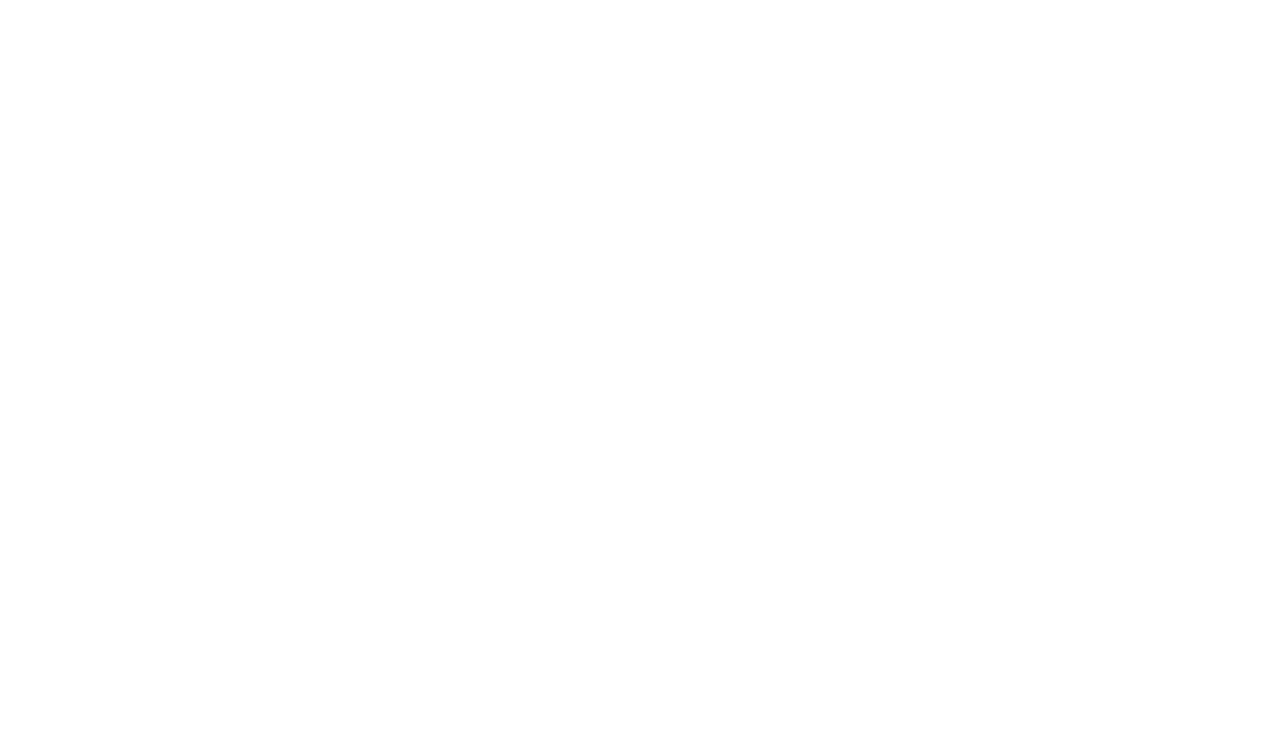
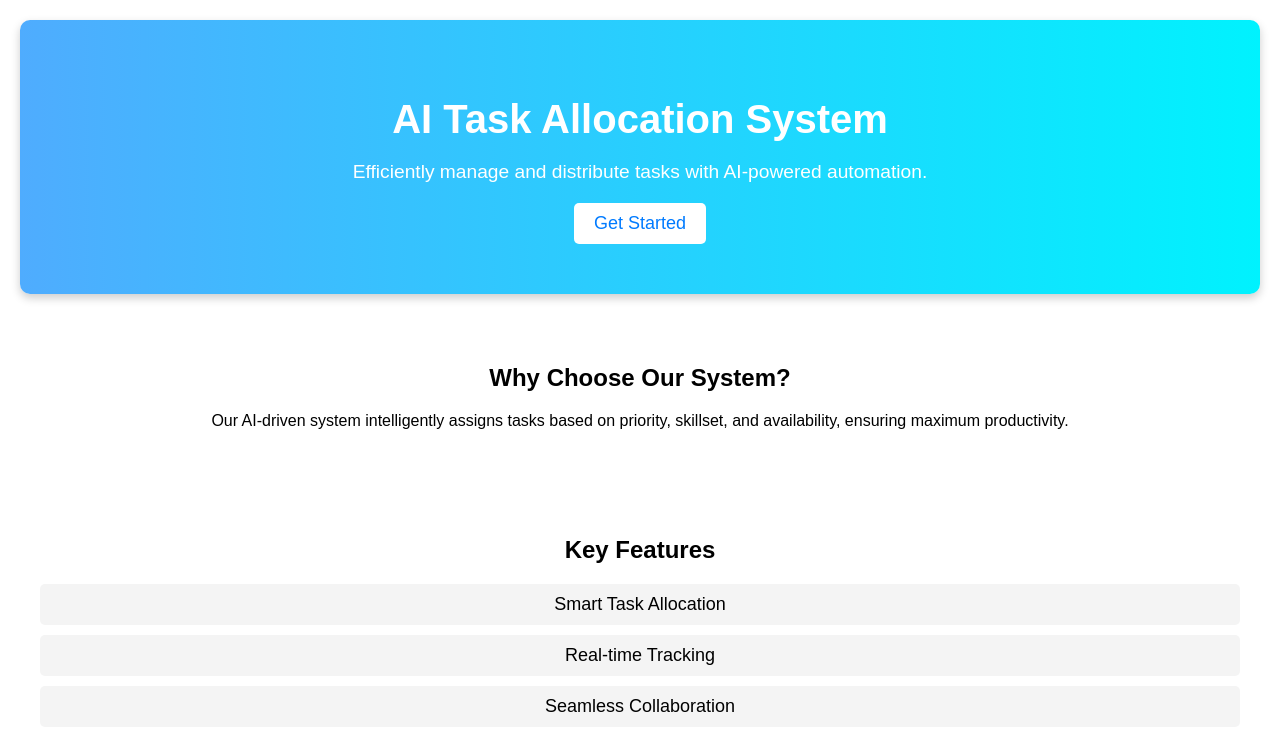
Before and after one commit to OMNEJAKAR/Hackwell, a React (Create React App) app: page / in a window 1280 px wide. Before the commit this address had no page. Shown: the top 750 px of the page. Built offline with nearby package versions, Linux system fonts and the light colour scheme.

Commit message:
home page added

```diff
--- a/src/App.css
+++ b/src/App.css
@@ -1,3 +1,62 @@
+.home-container {
+  font-family: Arial, sans-serif;
+  text-align: center;
+  padding: 20px;
+}
+
+.hero {
+  background: linear-gradient(to right, #4facfe, #00f2fe);
+  color: white;
+  padding: 50px;
+  border-radius: 10px;
+  box-shadow: 0px 4px 10px rgba(0, 0, 0, 0.2);
+}
+
+.hero h1 {
+  font-size: 2.5em;
+  margin-bottom: 10px;
+}
+
+.hero p {
+  font-size: 1.2em;
+  margin-bottom: 20px;
+}
+
+.cta-button {
+  background: white;
+  color: #007bff;
+  font-size: 18px;
+  padding: 10px 20px;
+  border: none;
+  border-radius: 5px;
+  cursor: pointer;
+  transition: 0.3s;
+}
+
+.cta-button:hover {
+  background: #007bff;
+  color: white;
+}
+
+.about, .features {
+  margin-top: 30px;
+  padding: 20px;
+}
+
+.features ul {
+  list-style: none;
+  padding: 0;
+}
+
+.features li {
+  font-size: 18px;
+  background: #f4f4f4;
+  margin: 10px 0;
+  padding: 10px;
+  border-radius: 5px;
+}
+
+
 .container {
   text-align: center;
   font-family: Arial, sans-serif;
@@ -42,7 +101,7 @@
 }
 
 .register-form {
-  width: 350px;
+  width: 400px;
   margin: auto;
   padding: 20px;
   border: 1px solid #ddd;
@@ -52,6 +111,8 @@
   display: flex;
   flex-direction: column;
   gap: 10px;
+  align-items: center;
+
 }
 
 .register-form h2 {
@@ -95,3 +156,13 @@
 .register-form button:hover {
   background: #0056b3;
 }
+
+body {
+  position: relative;
+}
+.register-form-div {
+  height: 700px;
+  display: flex;
+  align-items: center;
+  overflow-y: hidden;
+}
--- a/src/App.js
+++ b/src/App.js
@@ -1,15 +1,16 @@
 import React from "react";
 import { BrowserRouter as Router, Routes, Route } from "react-router-dom";
-import SupervisorTasks from "./components/SupervisorTasks";
-import RegisterForm from "./components/client-side/registration";
+import SupervisorTasks from "./components/frontend/SupervisorTasks";
+import RegisterForm from "./components/frontend/registration";
 import "./App.css";
-
+import Home from "./components/frontend/home";
 
 
 const App = () => {
   return (
     <Router>
       <Routes>
+        <Route path="/" element={<Home />} />
         <Route path="/tasks" element={<SupervisorTasks />} />
         <Route path="/register" element={<RegisterForm />} />
       </Routes>
--- a/src/components/backend/server.js
+++ b/src/components/backend/server.js
@@ -87,7 +87,7 @@
 
 app.post("/tasks", async (req, res) => {
     try {
-        const { title, description,skillsRequired } = req.body;
+        const { title, description } = req.body;
         const skills = ["Web Development","Machine Learning","Cybersecurity","Database Management"];
 
         const response = await axios.post(
@@ -113,7 +113,7 @@
             return res.status(404).json({error:"No user found with matching skill"});
         }
 
-        const newTask = new Task({title, description,skillsRequired,allocatedUser:assignedUser._id});
+        const newTask = new Task({title, description,allocatedUser:assignedUser._id});
         await newTask.save();
 
         assignedUser.assignedTaskCount += 1;
--- a/src/components/client-side/registration.js
+++ /dev/null
@@ -1,70 +0,0 @@
-import React, { useState } from "react";
-
-const skillsList = ["Web Development", "Node.js", "MongoDB", "JavaScript", "CSS", "Python"];
-
-const RegisterForm = () => {
-  const [formData, setFormData] = useState({
-    name: "",
-    email: "",
-    password: "",
-    skills: [],
-  });
-
-  const handleChange = (e) => {
-    setFormData({ ...formData, [e.target.name]: e.target.value });
-  };
-
-  const handleSkillChange = (e) => {
-    const skill = e.target.value;
-    setFormData((prevData) => ({
-      ...prevData,
-      skills: prevData.skills.includes(skill)
-        ? prevData.skills.filter((s) => s !== skill)
-        : [...prevData.skills, skill],
-    }));
-  };
-
-  const handleSubmit = async (e) => {
-    e.preventDefault();
-    console.log(formData);
-    try {
-      const response = await fetch("http://localhost:5000/users", {
-        method: "POST",
-        headers: { "Content-Type": "application/json" },
-        body: JSON.stringify(formData),
-      });
-
-      if (response.ok) {
-        alert("User registered successfully!");
-        setFormData({ name: "", email: "", password: "", skills: [] }); // Reset form
-      } else {
-        alert("Error registering user.");
-      }
-    } catch (error) {
-      console.error("Error:", error);
-    }
-  };
-
-  return (
-    <form className="register-form" onSubmit={handleSubmit}>
-      <h2>Register</h2>
-      <input type="text" name="name" placeholder="Enter your name" value={formData.name} onChange={handleChange} required />
-      <input type="email" name="email" placeholder="Enter your email" value={formData.email} onChange={handleChange} required />
-      <input type="password" name="password" placeholder="Enter password" value={formData.password} onChange={handleChange} required />
-
-      <div className="skills-container">
-        <label>Select Skills:</label>
-        {skillsList.map((skill) => (
-          <div key={skill} className="skill-option">
-            <input type="checkbox" value={skill} checked={formData.skills.includes(skill)} onChange={handleSkillChange} />
-            <label>{skill}</label>
-          </div>
-        ))}
-      </div>
-
-      <button type="submit">Register</button>
-    </form>
-  );
-};
-
-export default RegisterForm;
--- /dev/null
+++ b/src/components/frontend/home.js
@@ -0,0 +1,30 @@
+import React from "react";
+import { Link } from "react-router-dom";
+
+const Home = () => {
+  return (
+    <div className="home-container">
+      <header className="hero">
+        <h1>AI Task Allocation System</h1>
+        <p>Efficiently manage and distribute tasks with AI-powered automation.</p>
+        <Link to="/register" ><button className="cta-button">Get Started</button></Link>
+      </header>
+
+      <section className="about">
+        <h2>Why Choose Our System?</h2>
+        <p>Our AI-driven system intelligently assigns tasks based on priority, skillset, and availability, ensuring maximum productivity.</p>
+      </section>
+
+      <section className="features">
+        <h2>Key Features</h2>
+        <ul>
+          <li>Smart Task Allocation</li>
+          <li>Real-time Tracking</li>
+          <li>Seamless Collaboration</li>
+        </ul>
+      </section>
+    </div>
+  );
+};
+
+export default Home;
--- /dev/null
+++ b/src/components/frontend/registration.js
@@ -0,0 +1,52 @@
+import React, { useState } from "react";
+
+const RegisterForm = () => {
+  const [formData, setFormData] = useState({
+    name: "",
+    email: "",
+    password: "",
+    skills: [],
+  });
+
+  const handleChange = (e) => {
+    setFormData({ ...formData, [e.target.name]: e.target.value });
+  };
+
+
+  const handleSubmit = async (e) => {
+    e.preventDefault();
+    console.log(formData);
+    try {
+      const response = await fetch("http://localhost:5000/users", {
+        method: "POST",
+        headers: { "Content-Type": "application/json" },
+        body: JSON.stringify(formData),
+      });
+
+      if (response.ok) {
+        alert("User registered successfully!");
+        setFormData({ name: "", email: "", password: "", skills: [] }); // Reset form
+      } else {
+        alert("Error registering user.");
+      }
+    } catch (error) {
+      console.error("Error:", error);
+    }
+  };
+
+  return (
+    <div className="register-form-div">
+      <form className="register-form" onSubmit={handleSubmit}>
+        <h2>Register</h2>
+        <input type="text" name="name" placeholder="Enter your name" value={formData.name} onChange={handleChange} required />
+        <input type="email" name="email" placeholder="Enter your email" value={formData.email} onChange={handleChange} required />
+        <input type="password" name="password" placeholder="Enter password" value={formData.password} onChange={handleChange} required />
+
+
+        <button type="submit">Register</button>
+      </form>
+    </div>
+  );
+};
+
+export default RegisterForm;
```
Also changed, not shown: src/components/frontend/AddTask.js (renamed from src/components/AddTask.js), src/components/frontend/SupervisorTasks.js (renamed from src/components/SupervisorTasks.js), src/components/frontend/TaskList.js (renamed from src/components/TaskList.js).
